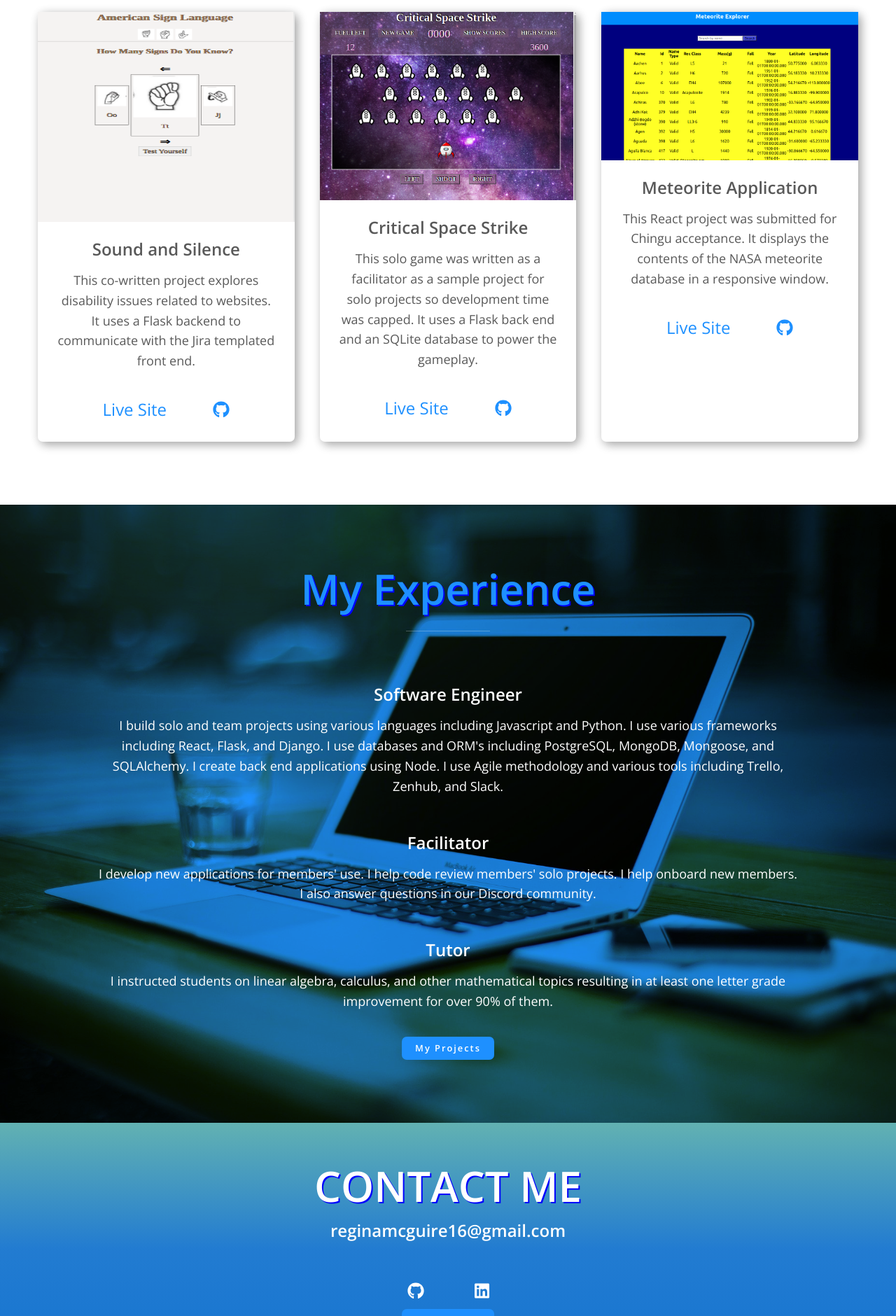
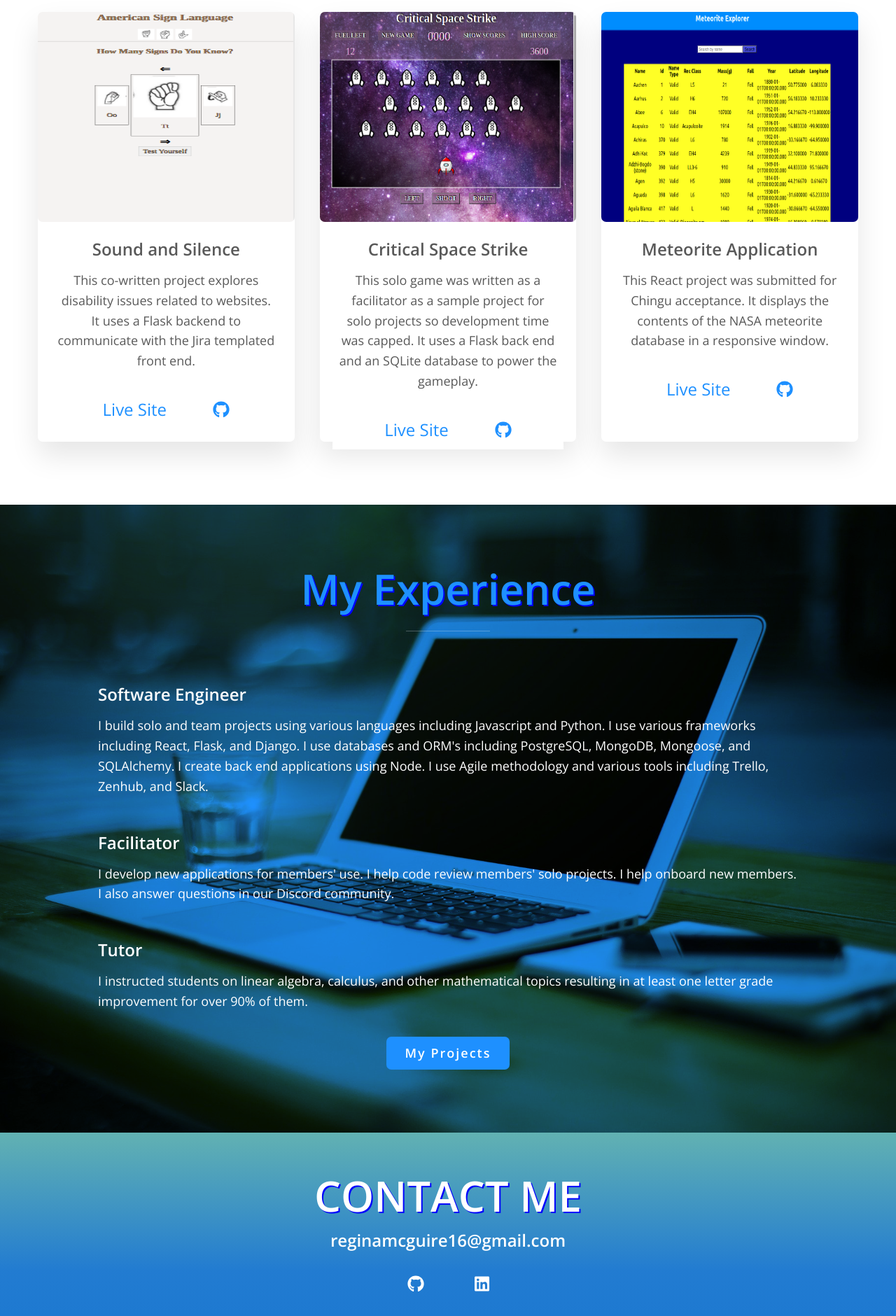
Before and after one commit to rmcguire6/react-portfolio, a React (Create React App) app: page / in a window 1280 px wide. Shown: the part 880-2760 px from the top of the page at 70% size. Built offline with nearby package versions, Linux system fonts and the light colour scheme.

Commit message:
Refactor: Improve styling

```diff
--- a/src/styles/_base.scss
+++ b/src/styles/_base.scss
@@ -38,6 +38,7 @@ body {
   font-size: var(--fs-body);
   margin: 0;
   line-height: 1.6;
+  overflow-x: hidden;
 }
 section {
   padding: 5em 2em;
--- a/src/styles/_components.scss
+++ b/src/styles/_components.scss
@@ -6,7 +6,6 @@
   color: var(--clr-light);
   text-decoration: none;
   cursor: pointer;
-  font-size: 0.8rem;
   letter-spacing: 2px;
   font-weight: var(--fw-bold);
   transition: transform 200ms ease-in-out;
--- a/src/styles/_layout.scss
+++ b/src/styles/_layout.scss
@@ -7,12 +7,12 @@
   font-size: var(--fs-h3);
 }
 
-/* Contact */
 .section__title--contact,
 .section__title--experience,
 .section__title--projects {
   text-shadow: var(--ts);
 }
+/* Contact */
 .contact {
   background-color: var(--clr-accent);
   background-image: linear-gradient(
@@ -45,7 +45,7 @@
   list-style: none;
   display: flex;
   justify-content: center;
-  margin: 2em 0 0;
+  margin: 1em;
   padding: 0;
 }
 .social-list__item {
@@ -54,6 +54,7 @@
 .social-list__link {
   padding: 1em;
 }
+
 /* About Me */
 .about-me {
   max-width: 1000px;
@@ -108,7 +109,7 @@
     position: relative;
     left: -2em;
     width: calc(100% + 2em);
-    padding-left: -1em;
+    padding-left: 1em;
     padding-right: calc(200px + 4em);
   }
   .about-me__img {
@@ -154,6 +155,7 @@
     flex-direction: column;
     max-width: 1000px;
     margin: 0 auto;
+    text-align: left;
   }
 }
 /* Portfolio */
@@ -174,13 +176,15 @@
 }
 .project {
   border-radius: 7px;
-  box-shadow: var(--bs);
+  box-shadow: 0 20px 40px rgb(0 0 0 / 10%);
   margin: 0 1em;
 }
 
 .project__img {
+  border-radius: 7px;
   transition: transform 750ms cubic-bezier(0.5, 0, 0.5, 1), opacity 250ms linear;
   width: 100%;
+  height: 100%;
   max-height: 300px;
 }
 .project__desc {
@@ -213,6 +217,7 @@
   position: fixed;
   z-index: 99;
   width: 100%;
+  padding: 0.5em;
   list-style-type: none;
   background-color: var(--clr-accent);
   background-image: linear-gradient(
```
